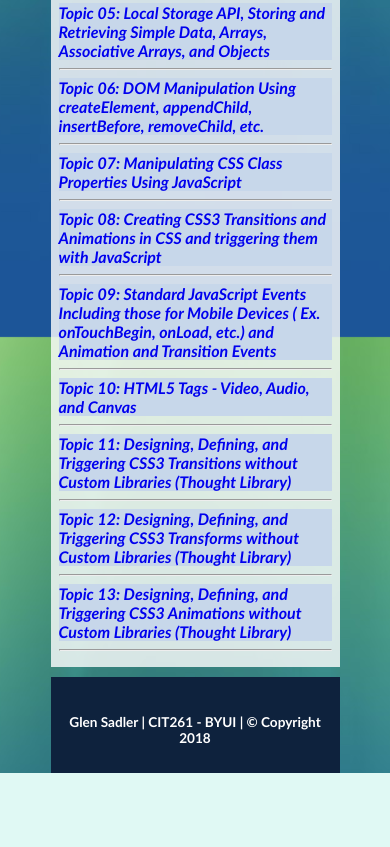
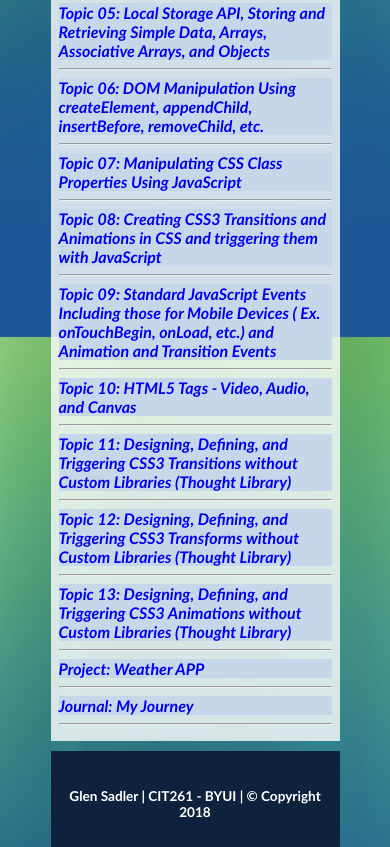
Before and after one commit to Sadler-Glen/cit261-project, a website: page public_html/index.html in a window 390 px wide. Shown: the part 507-1354 px from the top of the page. Before the commit the page ends 1280 px from the top, so only its background shows below. Drawn offline with Linux system fonts and the light colour scheme.

Commit message:
Added Mobile APP and Journal to menu

```diff
--- a/public_html/index.html
+++ b/public_html/index.html
@@ -54,6 +54,8 @@
                             Transforms without Custom Libraries (Thought Library)</a></li><hr>
                     <li class="marked"><a href="html/lesson_13.html" title='T13'>Topic 13: Designing, Defining, and Triggering CSS3
                             Animations without Custom Libraries (Thought Library)</a></li><hr>
+                    <li class="marked"><a href="weather/index.html" title='T13'>Project: Weather APP</a></li><hr>
+                    <li class="marked"><a href="w#" title='T13'>Journal: My Journey</a></li><hr>
                 </ul>
             </div>
         </main>
```
